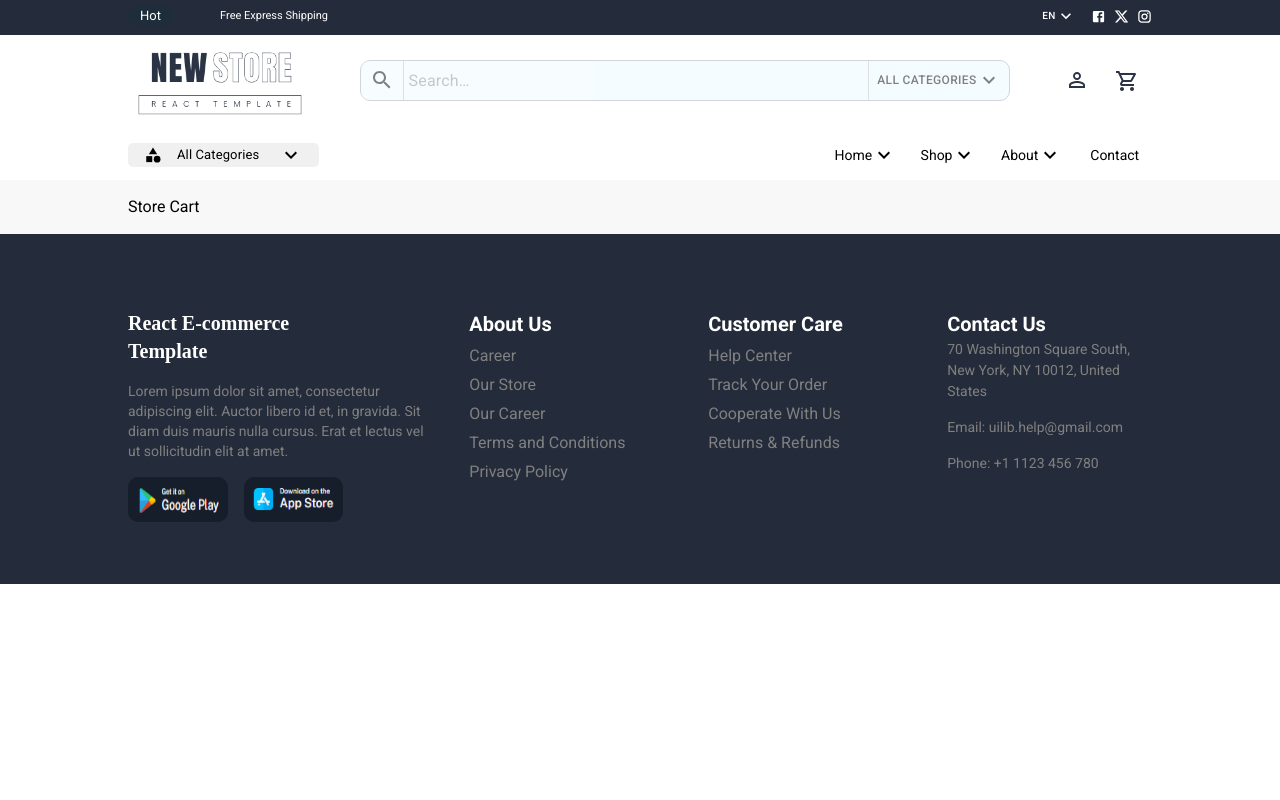
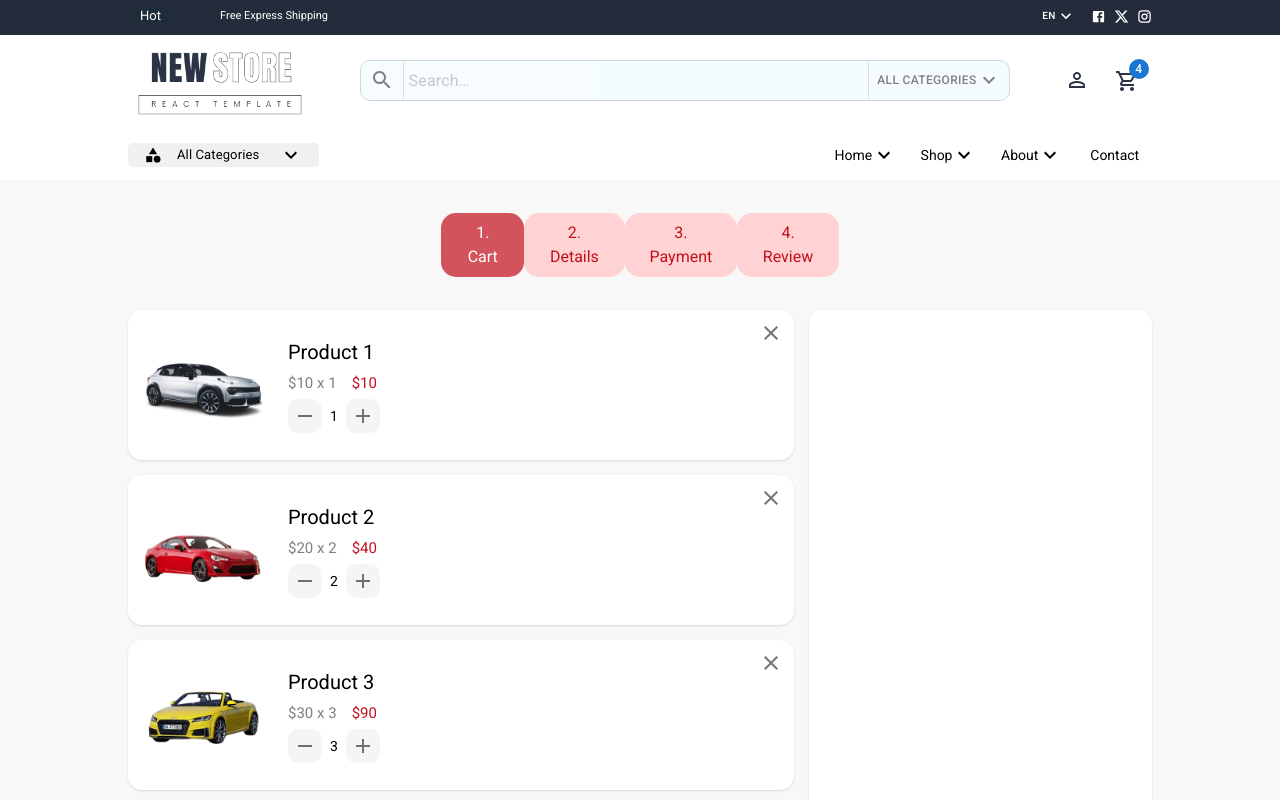
Before and after one commit to MahmoudSamyDev/Ecommerce-React-Ts-project, a React (Vite) app: page /cart in a window 1280 px wide. Shown: the top 800 px of the page. Built offline with nearby package versions, Linux system fonts and the light colour scheme; a web font is replaced by a local one.

Commit message:
Products In Cart

```diff
--- a/src/App/App.tsx
+++ b/src/App/App.tsx
@@ -6,6 +6,7 @@ import StoreCart from '../Pages/StoreCart/StoreCart';
 import { BrowserRouter, Route, Routes } from 'react-router-dom';
 import { createContext, useState } from 'react';
 import { CartProduct_TP } from '../Types';
+import { tempProducts } from '../utilities/data';
 
 interface CartContextType {
   productsInCart: CartProduct_TP[];
@@ -22,7 +23,7 @@ export const CartContext = createContext<CartContextType | undefined>(undefined)
 export const CartSideBarOpen = createContext<CartSideBarOpenContextType | undefined>(undefined);
 
 function App() {
-  const [productsInCart, setProductsInCart] = useState<CartProduct_TP[]>([]);
+  const [productsInCart, setProductsInCart] = useState<CartProduct_TP[]>(tempProducts);
   const [openSideCart, setOpenSideCart] = useState(false);
   const totalprice = productsInCart?.reduce((acc, product) => acc + product.price, 0);
   const [totalCartPrice, setTotalCartPrice] = useState(totalprice);
--- /dev/null
+++ b/src/Pages/BuyJourneyComponent.tsx
@@ -0,0 +1,19 @@
+function BuyJourneyComponent() {
+    return (
+        <div className="buy-journey w-full bg-background p-[15px] flex justify-center items-center h-[fit-content]">
+            <div className="buy-journey-illustration relative w-full lg:w-[40%] h-full md:h-[70px]">
+                <span className="hidden md:block w-full h-[4px] bg-[#ffd3d3] absolute top-[50%] translate-y-[-50%] z-[0]"></span>
+                <span className="block md:hidden w-full w-[4px] h-full bg-[#ffd3d3] absolute left-[50%] translate-x-[-50%] z-[0]"></span>
+
+                <div className="buy-journey-sections w-full h-full flex flex-col md:flex-row gap-[45px] md:gap-0 justify-between items-center relative z-[10]">
+                    <div className="cart bg-[#d3535d] rounded-[15px] p-2 text-white w-[150px] md:w-[fit-content] px-[20px] text-center content-center cursor-pointer">1. Cart</div>
+                    <div className="details bg-[#ffd3d3] duration-300 hover:bg-[#d3535d] text-officialRed hover:text-white rounded-[15px] p-2 w-[150px] md:w-[fit-content] px-[20px] text-center content-center cursor-pointer">2. Details</div>
+                    <div className="payments bg-[#ffd3d3] duration-300 hover:bg-[#d3535d] text-officialRed hover:text-white rounded-[15px] p-2 w-[150px] md:w-[fit-content] px-[20px] text-center content-center cursor-pointer">3. Payment</div>
+                    <div className="review bg-[#ffd3d3] duration-300 hover:bg-[#d3535d] text-officialRed hover:text-white rounded-[15px] p-2 w-[150px] md:w-[fit-content] px-[20px] text-center content-center cursor-pointer">4. Review</div>
+                </div>
+            </div>
+        </div>
+    );
+}
+
+export default BuyJourneyComponent;
--- /dev/null
+++ b/src/Pages/StoreCart/ProductCard.tsx
@@ -0,0 +1,78 @@
+import { Typography } from '@mui/material';
+import { CartProduct_TP } from '../../Types';
+import { IconButton } from '@mui/material';
+import CloseIcon from '@mui/icons-material/Close';
+import { Add, Remove } from '@mui/icons-material';
+import { useCart, useOpenSideCart } from '../../hooks';
+import { useState } from 'react';
+
+
+function ProductCard({ product }: { product: CartProduct_TP}) {
+        const [count, setCount] = useState(product.amount);
+        const [totalProductPrice, setTotalProductPrice] = useState(product.price * product.amount);
+        const { setProductsInCart } = useCart();
+        const { setTotalCartPrice } = useOpenSideCart()
+
+        const handleRemoveProduct = () => {
+            setProductsInCart((prevProducts) => prevProducts.filter(p => p.id !== product.id));
+            setTotalCartPrice((prev: number) => prev - (product.price * count));
+        };
+
+    function countChangeHandler(value: number, op: string) {
+        if (value < 1) {
+            return;
+        }
+        setCount(value);
+        setTotalProductPrice(product.price * value);
+        if (op === 'add') {
+            setTotalCartPrice((prev: number) => prev + (product.price));
+            return;
+        }
+        setTotalCartPrice((prev: number) => prev - (product.price));
+    }
+    return (
+        <div className='bg-white h-[150px] rounded-[14px] shadow relative'>
+            <div className='absolute top-[6px] right-[6px]'>
+                <IconButton
+                    size="small"
+                    onClick={handleRemoveProduct}
+                >
+                    <CloseIcon />
+                </IconButton>
+            </div>
+            <div className='flex gap-[10px] items-center'>
+                <div className='product-image w-[150px] h-[150px]'>
+                    <img src={product.image} alt={product.name} />
+                </div>
+                <div className='product-details flex flex-col gap-[5px] text-[20px]'>
+                    <span>{product.name}</span>
+                    <div className='product-price-based-on-ammount text-[grey] text-[15px]'>
+                        <span>${product.price} x {count}</span>
+                        <span className='text-officialRed ml-[15px]'>${totalProductPrice}</span>
+                    </div>
+                    <div className='flex items-center'>
+                        <IconButton
+                            onClick={() => countChangeHandler(count - 1, 'remove')}
+                            sx={{backgroundColor: '#f5f5f5', borderRadius: '10px'}}
+                            size="small"
+                        >
+                            <Remove />
+                        </IconButton>
+                        <Typography variant="body2" sx={{ margin: '0 8px' }}>
+                            {count}
+                        </Typography>
+                        <IconButton
+                            onClick={() => countChangeHandler(count + 1, 'add')}
+                            sx={{backgroundColor: '#f5f5f5', borderRadius: '10px'}}
+                            size="small"
+                        >
+                            <Add />
+                        </IconButton>
+                    </div>
+                </div>
+            </div>
+        </div>
+    );
+}
+
+export default ProductCard;
--- a/src/Pages/StoreCart/StoreCart.tsx
+++ b/src/Pages/StoreCart/StoreCart.tsx
@@ -1,13 +1,35 @@
 import ContainerWrapper from '../../layout/Components/ContainerWrapper';
+import { useCart } from '../../hooks';
+import ProductCard from './ProductCard';
+import BuyJourneyComponent from '../BuyJourneyComponent';
+
+
 
 function StoreCart() {
+    const { productsInCart } = useCart();
+
     return (
         <div className="deals-of-the-day w-full content-center py-[15px] bg-background">
             <ContainerWrapper>
-                Store Cart
+                <div className='flex flex-col gap-[15px]'>
+                    <BuyJourneyComponent />
+                    <div className='cart-page-content w-full flex justify-between gap-[15px] flex-wrap'>
+                        <div className="cart-products w-full md:w-[65%] h-[fit-content] flex flex-col gap-[15px]">
+                        {
+                            productsInCart.map((product) => (
+                                <ProductCard key={product.id} product={product} />
+                            ))
+                        }
+                        </div>
+                        <div className="cart-products-summary flex-1 bg-white h-[100vh] rounded-[14px] shadow">
+
+                        </div>
+                    </div>
+                </div>
             </ContainerWrapper>
         </div>
     );
 }
 
+
 export default StoreCart;
--- a/src/Types.tsx
+++ b/src/Types.tsx
@@ -11,4 +11,5 @@ export interface CartProduct_TP {
     price: number,
     image: string,
     quantity: number,
+    amount: number,
 }
--- a/src/utilities/data.tsx
+++ b/src/utilities/data.tsx
@@ -508,3 +508,39 @@ export const StoreProductsCards = [
         rate: 1,
     },
 ]
+
+// Cart Products
+export const tempProducts = [
+    {
+        id: 1,
+        name: 'Product 1',
+        price: 10,
+        image: P1,
+        quantity: 200,
+        amount: 1,
+    },
+    {
+        id: 2,
+        name: 'Product 2',
+        price: 20,
+        image: P2,
+        quantity: 200,
+        amount: 2,
+    },
+    {
+        id: 3,
+        name: 'Product 3',
+        price: 30,
+        image: P3,
+        quantity: 200,
+        amount: 3,
+    },
+    {
+        id: 4,
+        name: 'Product 4',
+        price: 40,
+        image: P4,
+        quantity: 200,
+        amount: 4,
+    },
+]
```
